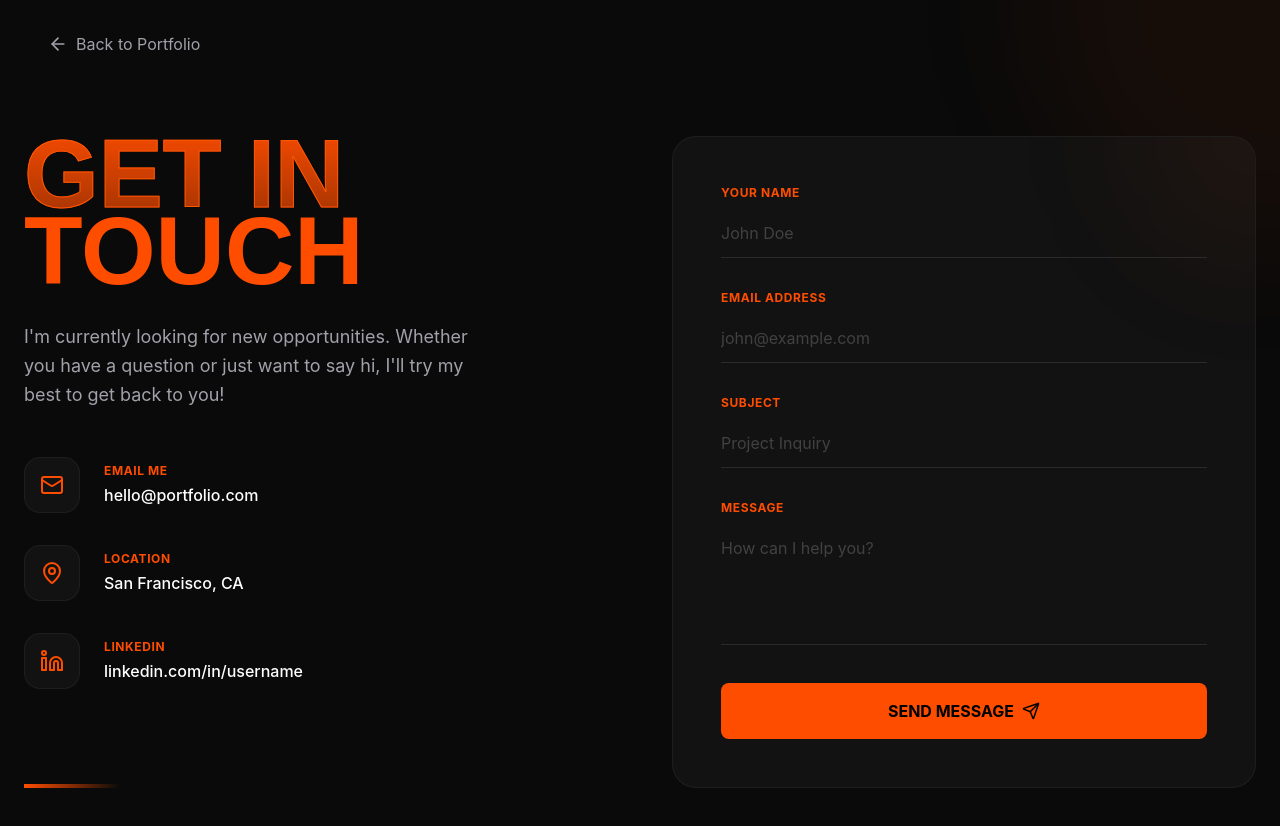
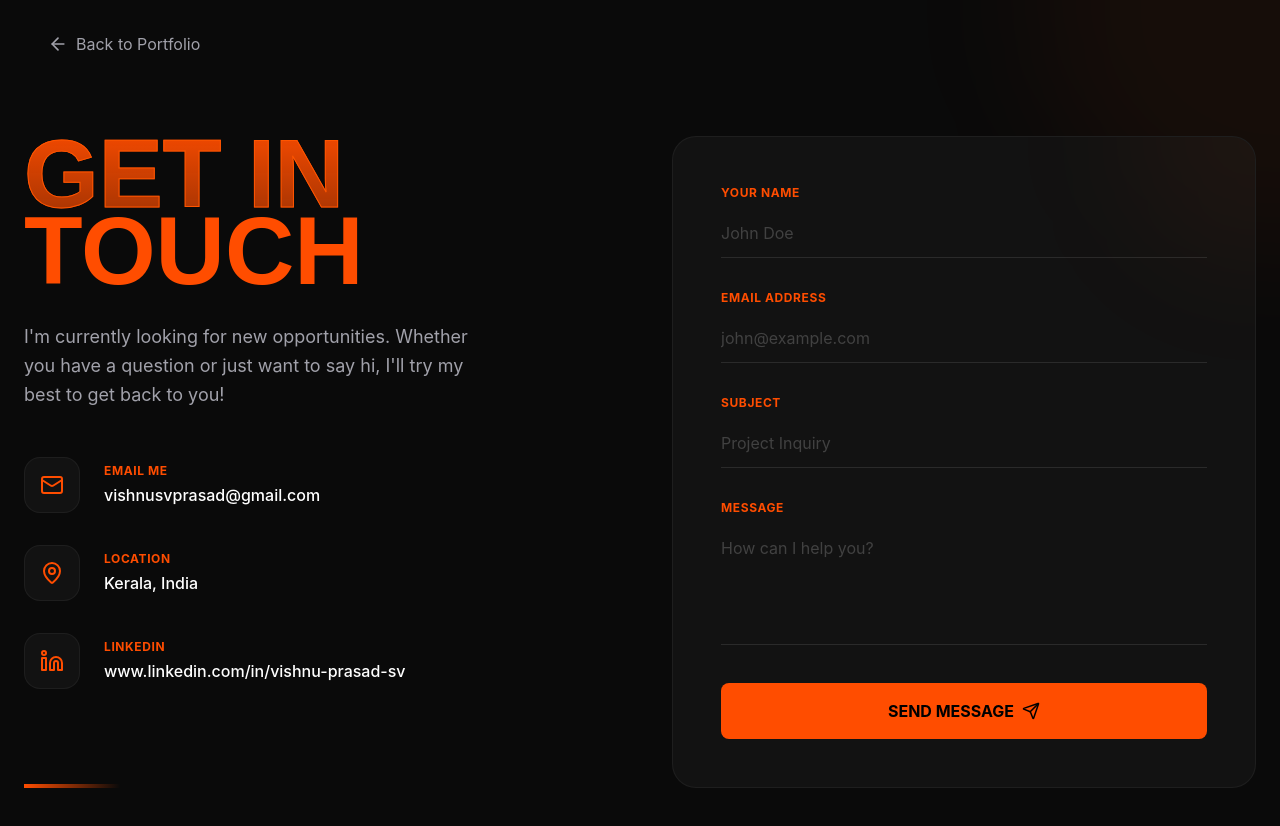
Before and after one commit to Vishnuprasadsv/portfolio-2026, a React (Vite) app in the folder frontend/: page /contact in a window 1280 px wide. Shown: the top 826 px of the page. Built offline with nearby package versions, Linux system fonts and the light colour scheme.

Commit message:
updated login security

```diff
--- a/frontend/src/components/Contact.jsx
+++ b/frontend/src/components/Contact.jsx
@@ -73,7 +73,7 @@ const Contact = () => {
                                 </div>
                                 <div>
                                     <p className="text-xs font-bold text-[#ff4d00] uppercase tracking-wider mb-1">Email Me</p>
-                                    <a href="mailto:hello@portfolio.com" className="text-white font-medium hover:text-[#ff4d00] transition-colors">hello@portfolio.com</a>
+                                    <a href="#" className="text-white font-medium hover:text-[#ff4d00] transition-colors">vishnusvprasad@gmail.com</a>
                                 </div>
                             </div>
 
@@ -83,7 +83,7 @@ const Contact = () => {
                                 </div>
                                 <div>
                                     <p className="text-xs font-bold text-[#ff4d00] uppercase tracking-wider mb-1">Location</p>
-                                    <p className="text-white font-medium">San Francisco, CA</p>
+                                    <p className="text-white font-medium">Kerala, India</p>
                                 </div>
                             </div>
 
@@ -93,7 +93,7 @@ const Contact = () => {
                                 </div>
                                 <div>
                                     <p className="text-xs font-bold text-[#ff4d00] uppercase tracking-wider mb-1">LinkedIn</p>
-                                    <a href="#" className="text-white font-medium hover:text-[#ff4d00] transition-colors">linkedin.com/in/username</a>
+                                    <a href="www.linkedin.com/in/vishnu-prasad-sv" className="text-white font-medium hover:text-[#ff4d00] transition-colors">www.linkedin.com/in/vishnu-prasad-sv</a>
                                 </div>
                             </div>
                         </div>
--- a/frontend/src/components/ProjectDetail.jsx
+++ b/frontend/src/components/ProjectDetail.jsx
@@ -41,7 +41,7 @@ const ProjectDetail = () => {
                     alt={project.title}
                     className="w-full h-full object-cover"
                 />
-                <div className="absolute inset-0 bg-gradient-to-t from-background via-background/60 to-transparent" />
+                <div className="absolute inset-0 bg-linear-to-t from-background via-background/60 to-transparent" />
 
                 <div className="absolute top-0 left-0 w-full p-6 md:p-8 z-10">
                     <div className="max-w-7xl mx-auto">
```
Also changed, not shown: 1 other file (tests, documents, lock files or other folders).
